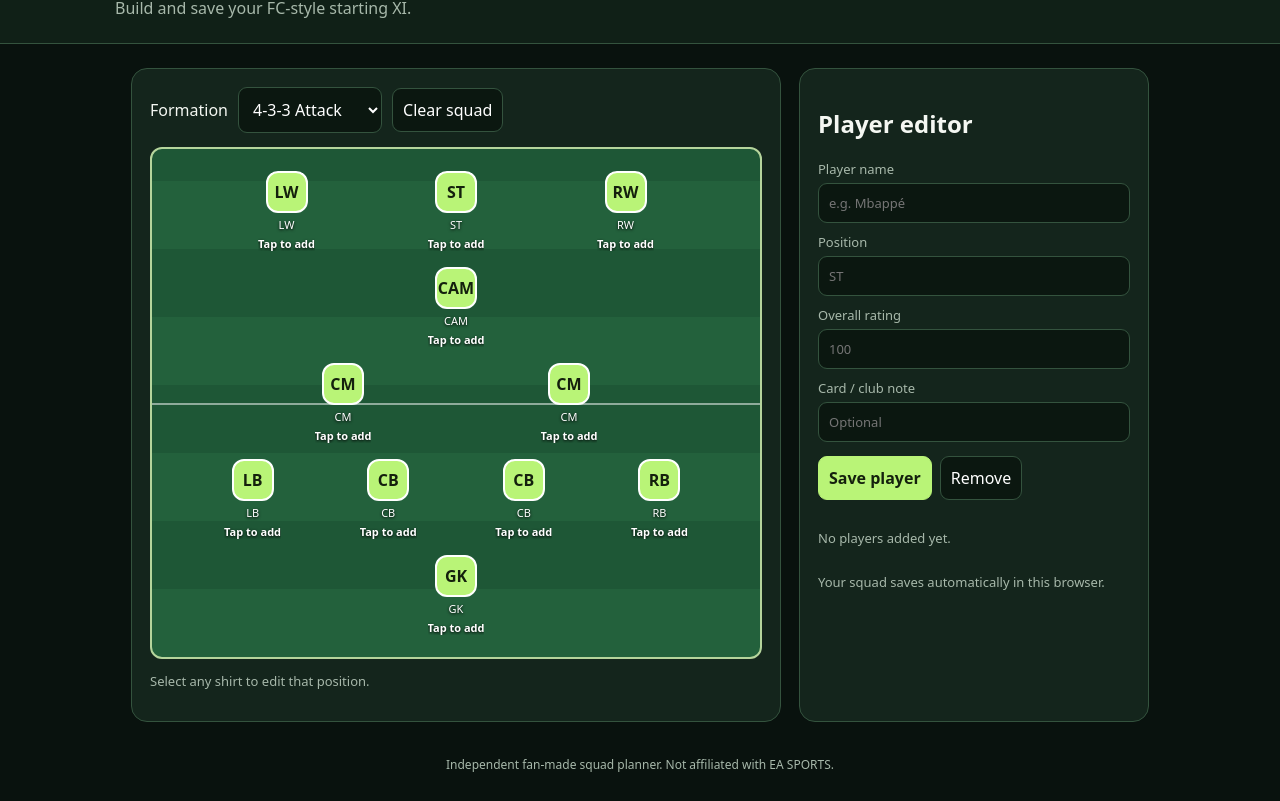
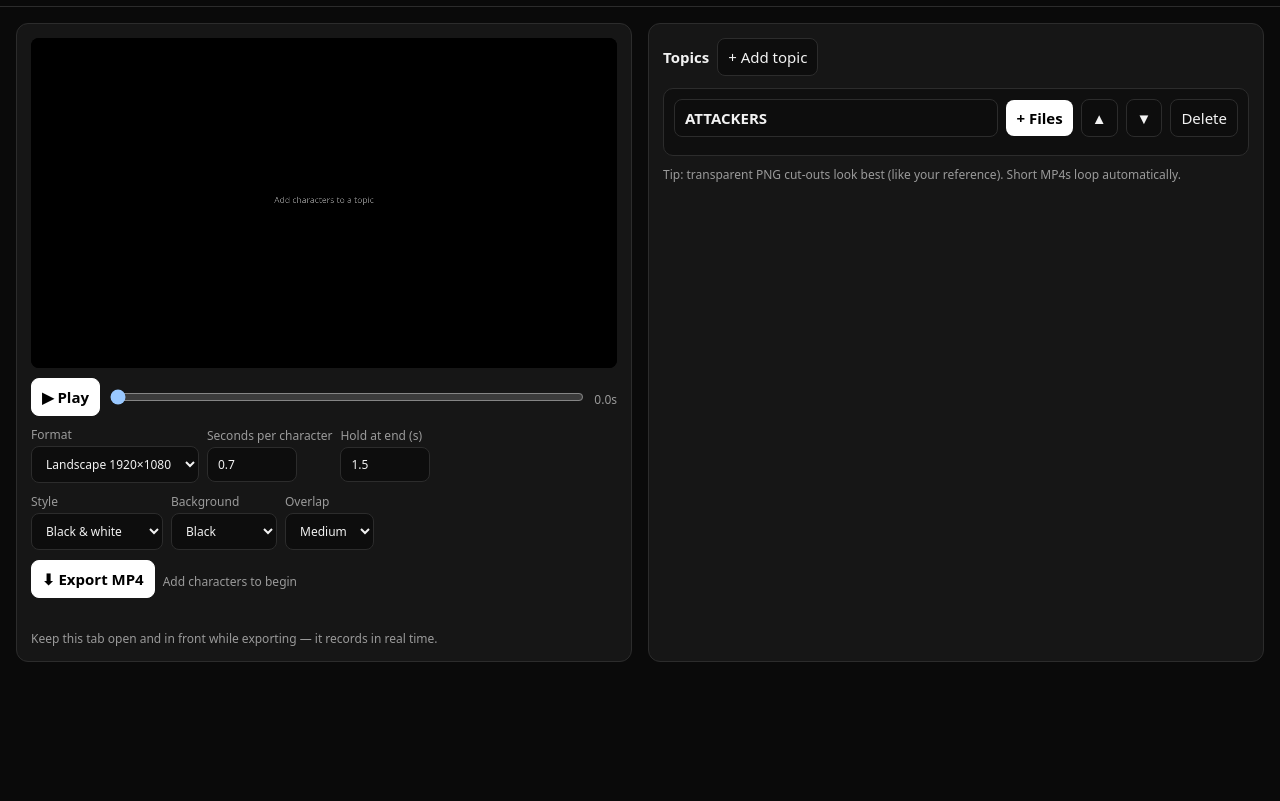
Before and after one commit to aneeshsinha82-design/LINEUP-SQUAD-EDIT, a plain HTML site: page index.html in a window 1280 px wide. Shown: the part 82-883 px from the top of the page. After the commit the page ends 800 px from the top, so only its background shows below. Drawn offline with Linux system fonts and the light colour scheme.

Commit message:
Add files via upload

```diff
--- a/index.html
+++ b/index.html
@@ -2,78 +2,127 @@
 <html lang="en">
 <head>
 <meta charset="utf-8">
-<meta name="viewport" content="width=device-width,initial-scale=1">
-<title>LINEUP SQUAD EDIT</title>
+<meta name="viewport" content="width=device-width, initial-scale=1, viewport-fit=cover">
+<title>Lineup Reel Maker</title>
+<link href="https://fonts.googleapis.com/css2?family=Cinzel+Decorative:wght@700&display=swap" rel="stylesheet">
 <style>
-:root{color-scheme:dark;--bg:#09120e;--panel:#14251c;--line:#34533e;--accent:#b9f477;--muted:#a7b8aa}
-*{box-sizing:border-box}body{margin:0;background:var(--bg);color:#f4f7f2;font:16px system-ui,Arial,sans-serif}
-header{padding:24px max(18px,calc((100% - 1050px)/2));background:#102017;border-bottom:1px solid var(--line)}
-h1{margin:0;font-size:clamp(24px,4vw,36px);letter-spacing:1px}h1 span{color:var(--accent)}header p{margin:6px 0 0;color:var(--muted)}
-main{max-width:1050px;margin:24px auto;padding:0 16px;display:grid;grid-template-columns:1.3fr .7fr;gap:18px}
-.panel{background:var(--panel);border:1px solid var(--line);border-radius:16px;padding:18px}
-.toolbar{display:flex;gap:10px;align-items:center;flex-wrap:wrap;margin-bottom:14px}
-select,input,button{font:inherit;border-radius:9px;padding:10px;background:#0b1710;color:white;border:1px solid var(--line)}
-button{cursor:pointer}button.primary{background:var(--accent);color:#14200d;font-weight:800;border-color:var(--accent)}
-.pitch{background:repeating-linear-gradient(0deg,#23613c 0 68px,#1e5736 68px 136px);border:2px solid #b5d59c;border-radius:12px;padding:20px 8px;min-height:500px;display:flex;flex-direction:column;justify-content:space-around;gap:12px;position:relative}
-.pitch:before{content:"";position:absolute;top:50%;left:0;right:0;border-top:2px solid #ffffff80}
-.line{display:flex;justify-content:space-evenly;gap:4px;position:relative;z-index:1}
-.slot{width:78px;min-height:80px;border:0;background:transparent;display:flex;flex-direction:column;align-items:center;justify-content:center;gap:4px;padding:2px}
-.shirt{width:42px;height:42px;border-radius:12px;background:var(--accent);color:#14200d;display:grid;place-items:center;font-weight:900;border:2px solid white}
-.slot small,.slot strong{text-shadow:0 1px 3px #000;font-size:11px}.slot strong{max-width:78px;overflow:hidden;text-overflow:ellipsis;white-space:nowrap}
-.fields{display:grid;gap:10px}.fields label{display:grid;gap:5px;color:var(--muted);font-size:13px}.fields input{width:100%}.actions{display:flex;gap:8px;flex-wrap:wrap;margin-top:14px}.list{margin-top:16px;display:grid;gap:8px}.entry{display:flex;justify-content:space-between;align-items:center;gap:8px;padding:9px;background:#0b1710;border:1px solid var(--line);border-radius:9px;font-size:13px}
-.hint{color:var(--muted);font-size:13px}footer{text-align:center;padding:10px 16px 28px;color:var(--muted);font-size:12px}
-@media(max-width:760px){main{grid-template-columns:1fr;margin:14px auto}.pitch{min-height:460px}.slot{width:66px}.shirt{width:36px;height:36px}}
+:root{color-scheme:dark;--bg:#0a0a0a;--panel:#161616;--line:#2c2c2c;--fg:#f2f2f2;--mut:#9a9a9a;--acc:#fff;box-sizing:border-box;padding-top:env(safe-area-inset-top,0px);padding-bottom:env(safe-area-inset-bottom,0px)}
+*{box-sizing:inherit}html{scroll-padding-top:env(safe-area-inset-top,0px)}
+body{margin:0;background:var(--bg);color:var(--fg);font:15px system-ui,Arial,sans-serif}
+header{padding:18px 20px;border-bottom:1px solid var(--line)}h1{margin:0;font-size:22px;letter-spacing:2px}header p{margin:4px 0 0;color:var(--mut);font-size:13px}
+main{display:grid;grid-template-columns:minmax(0,1fr) minmax(0,1fr);gap:16px;padding:16px;max-width:1300px;margin:auto}
+@media(max-width:820px){main{grid-template-columns:1fr}}
+.box{background:var(--panel);border:1px solid var(--line);border-radius:12px;padding:14px}
+.stage{position:sticky;top:8px;align-self:start}
+canvas{width:100%;max-height:70vh;object-fit:contain;background:#000;border-radius:8px;display:block}
+.row{display:flex;gap:8px;align-items:center;flex-wrap:wrap;margin-top:10px}
+button,select,input[type=text],input[type=number]{font:inherit;color:var(--fg);background:#0d0d0d;border:1px solid var(--line);border-radius:8px;padding:8px 10px}
+button{cursor:pointer}button.p{background:#fff;color:#000;font-weight:700;border-color:#fff}button:disabled{opacity:.5}
+input[type=range]{flex:1;min-width:120px}
+label.s{display:flex;flex-direction:column;gap:3px;color:var(--mut);font-size:12px}
+.topic{border:1px solid var(--line);border-radius:10px;padding:10px;margin-bottom:10px;background:#0f0f0f}
+.topic input[type=text]{flex:1;min-width:100px;font-weight:700;text-transform:uppercase}
+.th{display:flex;gap:6px;flex-wrap:wrap;margin-top:8px}
+.t{position:relative;width:64px;height:64px;background:#000;border:1px solid var(--line);border-radius:6px;overflow:hidden}
+.t img,.t video{width:100%;height:100%;object-fit:contain;filter:grayscale(1)}
+.t b{position:absolute;top:0;right:0;background:#000c;color:#fff;cursor:pointer;padding:0 5px;font-size:13px}
+.t i{position:absolute;left:0;bottom:0;background:#000b;font-size:9px;padding:1px 3px;font-style:normal}
+.hint{color:var(--mut);font-size:12px;margin:6px 0 0}
+#msg{color:#ffd166;font-size:13px;margin-top:8px;min-height:18px}
 </style>
 </head>
 <body>
-<header><h1>LINEUP <span>SQUAD EDIT</span></h1><p>Build and save your FC-style starting XI.</p></header>
+<header><h1>LINEUP REEL MAKER</h1><p>Add topics, drop in characters (PNG / JPG / MP4) &mdash; they slide in one by one and line up. Export as MP4.</p></header>
 <main>
-<section class="panel">
-<div class="toolbar"><label for="formation">Formation</label><select id="formation"><option>4-3-3 Attack</option><option>4-3-3 Holding</option><option>4-2-3-1</option><option>4-4-2</option><option>3-5-2</option><option>4-1-2-1-2</option></select><button id="clear">Clear squad</button></div>
-<div class="pitch" id="pitch" aria-label="Football formation pitch"></div>
-<p class="hint">Select any shirt to edit that position.</p>
+<section class="box stage">
+<canvas id="cv" width="1920" height="1080"></canvas>
+<div class="row"><button id="play" class="p">&#9654; Play</button><input type="range" id="seek" min="0" max="1000" value="0"><span id="tm" class="hint">0.0s</span></div>
+<div class="row">
+<label class="s">Format<select id="fmt"><option value="land">Landscape 1920&times;1080</option><option value="short">Shorts 1080&times;1920</option></select></label>
+<label class="s">Seconds per character<input type="number" id="stag" value="0.7" min="0.2" max="3" step="0.1" style="width:90px"></label>
+<label class="s">Hold at end (s)<input type="number" id="hold" value="1.5" min="0" max="10" step="0.1" style="width:90px"></label>
+</div>
+<div class="row">
+<label class="s">Style<select id="sty"><option value="bw">Black &amp; white</option><option value="col">Original colours</option></select></label>
+<label class="s">Background<select id="bgc"><option value="#000">Black</option><option value="#fff">White</option><option value="#0a1a0f">Dark green</option></select></label>
+<label class="s">Overlap<select id="ov"><option value="0.15">Light</option><option value="0.3" selected>Medium</option><option value="0.45">Heavy</option></select></label>
+</div>
+<div class="row"><button id="exp" class="p">&#11015; Export MP4</button><span class="hint" id="info"></span></div>
+<div id="msg"></div>
+<p class="hint">Keep this tab open and in front while exporting &mdash; it records in real time.</p>
 </section>
-<aside class="panel">
-<h2>Player editor</h2>
-<div class="fields">
-<label>Player name<input id="name" maxlength="24" placeholder="e.g. Mbappé"></label>
-<label>Position<input id="role" maxlength="5" placeholder="ST"></label>
-<label>Overall rating<input id="ovr" type="number" min="1" max="150" placeholder="100"></label>
-<label>Card / club note<input id="note" maxlength="40" placeholder="Optional"></label>
-</div>
-<div class="actions"><button class="primary" id="save">Save player</button><button id="remove">Remove</button></div>
-<div id="list" class="list"></div>
-<p class="hint">Your squad saves automatically in this browser.</p>
-</aside>
+<section class="box">
+<div class="row" style="margin:0 0 12px"><b>Topics</b><button id="add">+ Add topic</button></div>
+<div id="tp"></div>
+<p class="hint">Tip: transparent PNG cut-outs look best (like your reference). Short MP4s loop automatically.</p>
+</section>
 </main>
-<footer>Independent fan-made squad planner. Not affiliated with EA SPORTS.</footer>
 <script>
-"use strict";
-const formations={
-"4-3-3 Attack":[["LW","ST","RW"],["CAM"],["CM","CM"],["LB","CB","CB","RB"],["GK"]],
-"4-3-3 Holding":[["LW","ST","RW"],["CM","CDM","CM"],["LB","CB","CB","RB"],["GK"]],
-"4-2-3-1":[["ST"],["LAM","CAM","RAM"],["CDM","CDM"],["LB","CB","CB","RB"],["GK"]],
-"4-4-2":[["ST","ST"],["LM","CM","CM","RM"],["LB","CB","CB","RB"],["GK"]],
-"3-5-2":[["ST","ST"],["LM","CM","CAM","CM","RM"],["CB","CB","CB"],["GK"]],
-"4-1-2-1-2":[["ST","ST"],["CAM"],["CM","CM"],["CDM"],["LB","CB","CB","RB"],["GK"]]
-};
-const $=id=>document.getElementById(id);
-let squad={};let selected=null;
-try{squad=JSON.parse(localStorage.getItem("lineup-squad-edit")||"{}")||{}}catch{squad={}}
-function saveStorage(){try{localStorage.setItem("lineup-squad-edit",JSON.stringify(squad))}catch{alert("Browser storage is unavailable. Your changes may not persist after closing this page.")}}
-function escapeHTML(value){return String(value??"").replace(/[&<>"']/g,c=>({"&":"&amp;","<":"&lt;",">":"&gt;",'"':"&quot;","'":"&#39;"}[c]))}
-function draw(){
- const formation=$("formation").value;const pitch=$("pitch");pitch.innerHTML="";let n=0;
- formations[formation].forEach(row=>{const line=document.createElement("div");line.className="line";row.forEach(pos=>{const id=formation+"-"+n++;const p=squad[id]||{};const button=document.createElement("button");button.className="slot";button.type="button";button.innerHTML='<span class="shirt">'+escapeHTML(p.ovr||pos)+'</span><small>'+escapeHTML(pos)+'</small><strong>'+escapeHTML(p.name||"Tap to add")+'</strong>';button.addEventListener("click",()=>select(id,pos));line.appendChild(button)});pitch.appendChild(line)});
- renderList();
-}
-function select(id,pos){selected=id;const p=squad[id]||{};$("name").value=p.name||"";$("role").value=p.role||pos;$("ovr").value=p.ovr||"";$("note").value=p.note||""}
-function renderList(){const list=$("list");const rows=Object.entries(squad).filter(([,p])=>p.name);list.innerHTML=rows.length?"":"<p class='hint'>No players added yet.</p>";rows.forEach(([id,p])=>{const row=document.createElement("div");row.className="entry";const label=document.createElement("span");label.textContent=p.name+" · "+(p.role||"POS")+(p.ovr?" · OVR "+p.ovr:"");const edit=document.createElement("button");edit.textContent="Edit";edit.addEventListener("click",()=>select(id,p.role));row.append(label,edit);list.appendChild(row)})}
-$("save").addEventListener("click",()=>{if(!selected){alert("Select a position on the pitch first.");return}const name=$("name").value.trim();if(!name){alert("Enter a player name.");return}squad[selected]={name,role:$("role").value.trim().toUpperCase()||"POS",ovr:$("ovr").value,note:$("note").value.trim()};saveStorage();draw()});
-$("remove").addEventListener("click",()=>{if(!selected)return;delete squad[selected];saveStorage();$("name").value=$("role").value=$("ovr").value=$("note").value="";draw()});
-$("clear").addEventListener("click",()=>{if(confirm("Remove all players from your squad?")){squad={};selected=null;saveStorage();draw()}});
-$("formation").addEventListener("change",()=>{selected=null;draw()});
-draw();
+const cv=document.getElementById('cv'),cx=cv.getContext('2d'),$=id=>document.getElementById(id);
+const ENT=0.55,EXI=0.45,FONT='"Cinzel Decorative",Georgia,serif';
+let topics=[{name:'Attackers',items:[]}],playing=false,t0=0,tNow=0,exporting=false;
+const clamp=(v,a,b)=>Math.max(a,Math.min(b,v));
+const cfg=()=>({stag:+$('stag').value||.7,hold:+$('hold').value||0,bw:$('sty').value=='bw',bg:$('bgc').value,ov:+$('ov').value,short:$('fmt').value=='short'});
+function sched(){const c=cfg();let s=0;const a=[];topics.forEach(tp=>{if(!tp.items.length)return;const d=tp.items.length*c.stag+ENT+c.hold+EXI;a.push({tp,s,d});s+=d});return{a,total:s}}
+function addFiles(tp,files){[...files].forEach(f=>{const url=URL.createObjectURL(f),it={name:f.name,url,vid:f.type.startsWith('video')};
+ if(it.vid){const v=document.createElement('video');v.muted=true;v.loop=true;v.playsInline=true;v.src=url;v.onloadedmetadata=()=>{it.w=v.videoWidth;it.h=v.videoHeight;v.play().catch(()=>{});ui()};it.el=v}
+ else{const im=new Image();im.onload=()=>{it.w=im.naturalWidth;it.h=im.naturalHeight;ui()};im.src=url;it.el=im}
+ tp.items.push(it)});ui()}
+function ui(){const box=$('tp');box.innerHTML='';topics.forEach((tp,ti)=>{const d=document.createElement('div');d.className='topic';
+ d.innerHTML='<div class="row" style="margin:0"><input type="text" value="'+tp.name.replace(/"/g,'&quot;')+'" placeholder="Topic name"><label class="p" style="cursor:pointer;padding:8px 10px;border-radius:8px;background:#fff;color:#000;font-weight:700">+ Files<input type="file" multiple accept="image/*,video/mp4,video/*" hidden></label><button data-a="up">&#9650;</button><button data-a="dn">&#9660;</button><button data-a="del">Delete</button></div><div class="th"></div>';
+ d.querySelector('input[type=text]').oninput=e=>{tp.name=e.target.value};
+ d.querySelector('input[type=file]').onchange=e=>{addFiles(tp,e.target.files)};
+ d.querySelector('[data-a=up]').onclick=()=>{if(ti>0){[topics[ti-1],topics[ti]]=[topics[ti],topics[ti-1]];ui()}};
+ d.querySelector('[data-a=dn]').onclick=()=>{if(ti<topics.length-1){[topics[ti+1],topics[ti]]=[topics[ti],topics[ti+1]];ui()}};
+ d.querySelector('[data-a=del]').onclick=()=>{topics.splice(ti,1);ui()};
+ const th=d.querySelector('.th');tp.items.forEach((it,ii)=>{const t=document.createElement('div');t.className='t';
+  const m=document.createElement(it.vid?'video':'img');m.src=it.url;if(it.vid){m.muted=true;m.loop=true;m.autoplay=true;m.playsInline=true}t.appendChild(m);
+  const n=document.createElement('i');n.textContent=ii+1;t.appendChild(n);
+  const x=document.createElement('b');x.textContent='×';x.onclick=()=>{tp.items.splice(ii,1);ui()};t.appendChild(x);th.appendChild(t)});
+ box.appendChild(d)});
+ const s=sched();$('info').textContent=s.total?('Length: '+s.total.toFixed(1)+'s'):'Add characters to begin'}
+$('add').onclick=()=>{topics.push({name:'New topic',items:[]});ui()};
+function setSize(){const c=cfg();cv.width=c.short?1080:1920;cv.height=c.short?1920:1080}
+function drawTitle(tx,W,H,c,a,lt){if(a<=0||!tx)return;const fs=W*(c.short?.085:.052);cx.save();cx.font='700 '+fs+'px '+FONT;cx.textAlign='center';cx.textBaseline='middle';
+ let tt=tx.toUpperCase();while(cx.measureText(tt).width>W*.9&&fs>10){cx.font='700 '+(fs*=.92)+'px '+FONT}
+ const y=H*(c.short?.69:.78),burst=lt<.45||Math.random()<.04,d=(burst?6+Math.random()*8:2.5)*W/1920,jx=burst?(Math.random()-.5)*14*W/1920:0;
+ cx.globalAlpha=a;const col=c.bg=='#fff';
+ cx.globalCompositeOperation=col?'multiply':'lighter';cx.fillStyle='#ff2a4d';cx.fillText(tt,W/2-d+jx,y);cx.fillStyle='#22d3ff';cx.fillText(tt,W/2+d+jx,y);
+ cx.globalCompositeOperation='source-over';cx.fillStyle=col?'#000':'#fff';cx.fillText(tt,W/2+jx,y);cx.restore()}
+function draw(t){const W=cv.width,H=cv.height,c=cfg();cx.globalAlpha=1;cx.filter='none';cx.fillStyle=c.bg;cx.fillRect(0,0,W,H);
+ const s=sched();if(!s.a.length){cx.fillStyle='#777';cx.font='28px system-ui';cx.textAlign='center';cx.fillText('Add characters to a topic',W/2,H/2);return}
+ let seg=s.a.find(g=>t>=g.s&&t<g.s+g.d)||s.a[s.a.length-1];const lt=clamp(t-seg.s,0,seg.d),its=seg.tp.items.filter(i=>i.w);
+ const n=its.length,boxH=H*(c.short?.3:.5),k=1-c.ov;let ws=its.map(i=>boxH*i.w/i.h),hs=its.map(()=>boxH);
+ let tot=ws.reduce((a,w,i)=>a+(i<n-1?w*k:w),0),f=Math.min(1,W*.94/Math.max(tot,1));ws=ws.map(w=>w*f);hs=hs.map(h=>h*f);tot*=f;
+ let x=(W-tot)/2;const base=H*(c.short?.6:.68),ex=clamp((lt-(seg.d-EXI))/EXI,0,1);
+ its.forEach((it,i)=>{const w=ws[i],h=hs[i],p=clamp((lt-i*c.stag)/ENT,0,1),e=1-Math.pow(1-p,3),dir=i%2?1:-1;
+  if(p>0){let px=x+dir*(1-e)*W*.7+dir*ex*ex*W*.5;const a=p*(1-ex),bl=(1-e)*26*W/1920+ex*10;
+   cx.save();cx.globalAlpha=a;cx.filter=(c.bw?'grayscale(1) contrast(1.1) ':'')+(bl>.3?'blur('+bl.toFixed(1)+'px)':'');
+   try{cx.drawImage(it.el,px,base-h,w,h)}catch(_){}cx.restore()}
+  x+=w*k});
+ cx.filter='none';const ta=clamp(lt/.25,0,1)*(1-ex);drawTitle(seg.tp.name,W,H,c,ta,lt)}
+function loop(ts){if(playing){tNow=(ts-t0)/1000;const tot=sched().total;if(tNow>=tot){if(exporting)tNow=tot;else{tNow=0;t0=ts}}
+  $('seek').value=tot?tNow/tot*1000:0}
+ draw(tNow);$('tm').textContent=tNow.toFixed(1)+'s';requestAnimationFrame(loop)}
+requestAnimationFrame(loop);
+$('play').onclick=()=>{playing=!playing;$('play').innerHTML=playing?'&#10074;&#10074; Pause':'&#9654; Play';if(playing)t0=performance.now()-tNow*1000};
+$('seek').oninput=e=>{tNow=e.target.value/1000*sched().total;if(playing)t0=performance.now()-tNow*1000};
+['fmt','stag','hold','sty','bgc','ov'].forEach(id=>$(id).onchange=()=>{setSize();ui()});
+$('exp').onclick=async()=>{const m=$('msg'),tot=sched().total;if(!tot){m.textContent='Add some characters first.';return}
+ if(!window.MediaRecorder){m.textContent='Your browser cannot record video. Use Chrome or Edge on desktop.';return}
+ await document.fonts.load('700 40px "Cinzel Decorative"').catch(()=>{});
+ const types=['video/mp4;codecs=avc1.640028','video/mp4;codecs=avc1','video/mp4','video/webm;codecs=vp9','video/webm'],mt=types.find(t=>MediaRecorder.isTypeSupported(t));
+ const mp4=mt&&mt.startsWith('video/mp4');
+ m.textContent=mp4?'Recording… ':'This browser can only save WebM (use latest Chrome/Edge for direct MP4). Recording… ';
+ exporting=true;$('exp').disabled=true;playing=true;$('play').innerHTML='&#10074;&#10074; Pause';
+ const rec=new MediaRecorder(cv.captureStream(30),{mimeType:mt,videoBitsPerSecond:14e6}),ch=[];rec.ondataavailable=e=>e.data.size&&ch.push(e.data);
+ const done=new Promise(r=>rec.onstop=r);tNow=0;t0=performance.now();rec.start(250);
+ await new Promise(r=>{const iv=setInterval(()=>{m.textContent=(mp4?'':'WebM mode. ')+'Recording… '+Math.min(100,Math.round(tNow/tot*100))+'%';if(tNow>=tot-.05){clearInterval(iv);r()}},200);
+  // safety: loop() stops advancing at end during export
+  const chk=setInterval(()=>{if(performance.now()-t0>=tot*1000){tNow=tot;clearInterval(chk)}},50)});
+ await new Promise(r=>setTimeout(r,300));rec.stop();await done;exporting=false;$('exp').disabled=false;playing=false;$('play').innerHTML='&#9654; Play';tNow=0;requestAnimationFrame(()=>{});
+ const ext=mp4?'mp4':'webm',a=document.createElement('a');a.href=URL.createObjectURL(new Blob(ch,{type:mt}));a.download='lineup-'+(cfg().short?'shorts':'landscape')+'.'+ext;a.click();m.textContent='Done! Saved as .'+ext}
+ui();
 </script>
 </body>
 </html>
```
